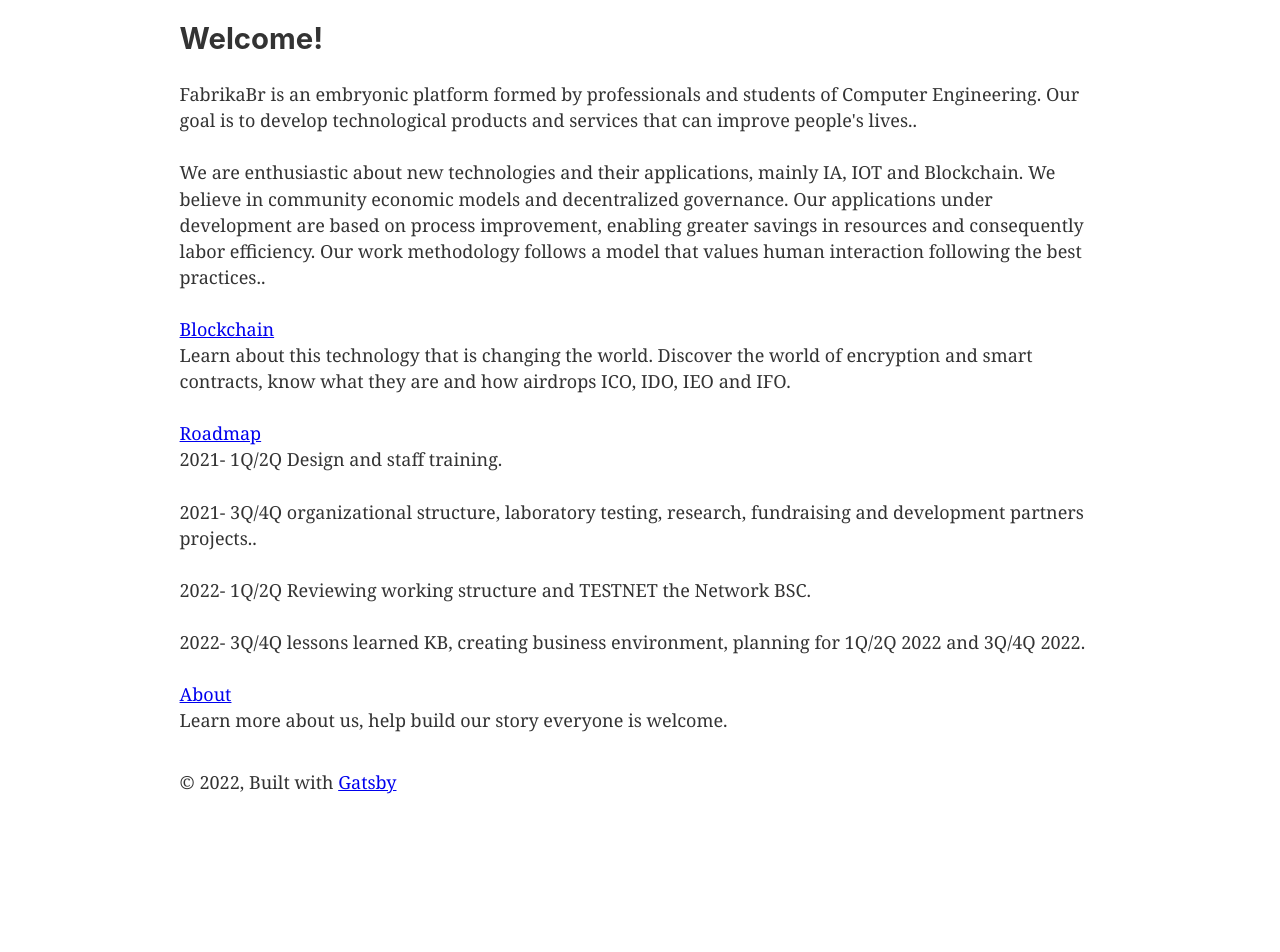
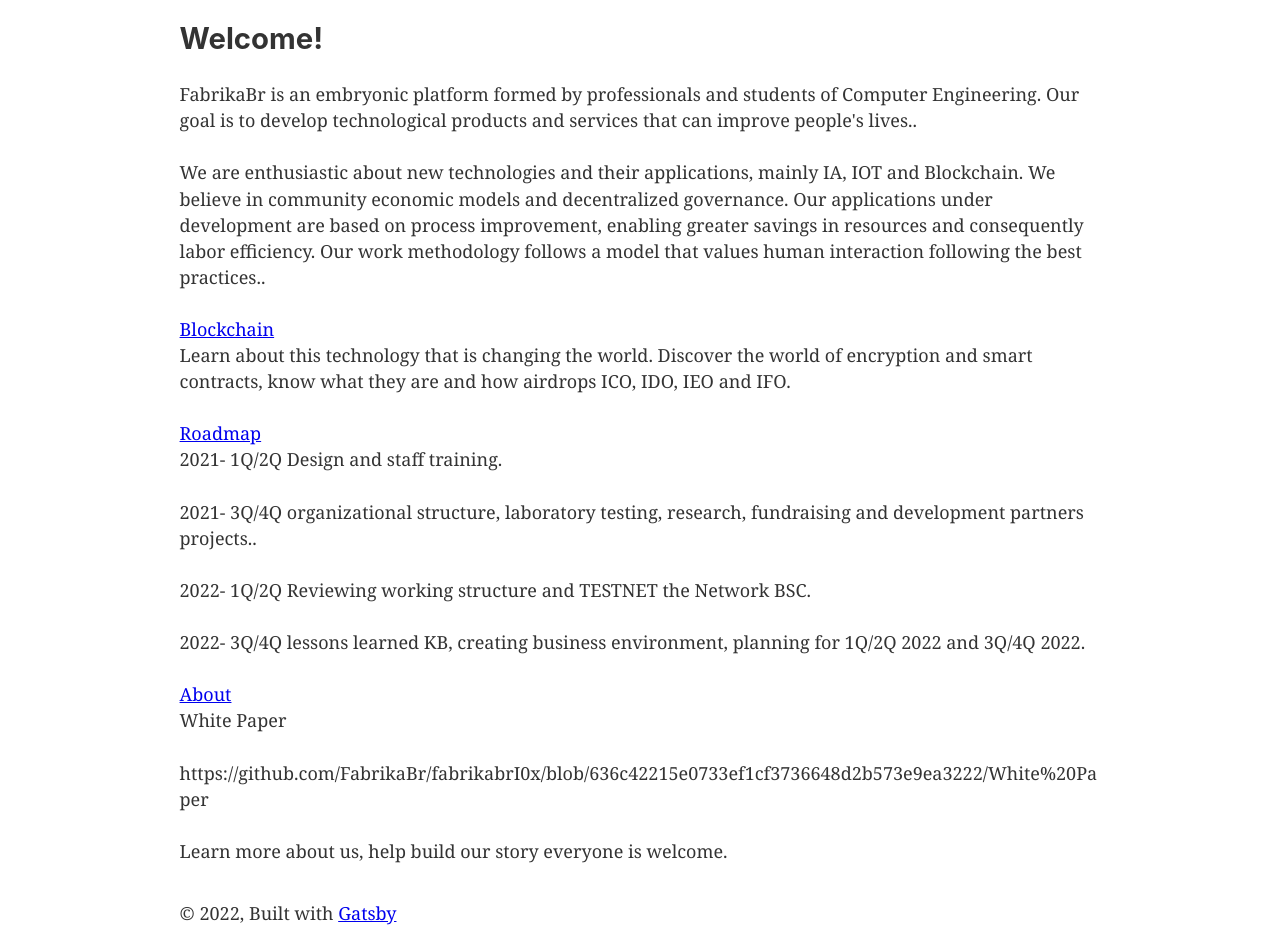
Before and after one commit to FabrikaBr/Boot_mens, a Gatsby site: page / in a window 1280 px wide. Shown: the part 100-1052 px from the top of the page. Before the commit the page ends 922 px from the top, so only its background shows below. Built offline with nearby package versions, Linux system fonts and the light colour scheme; Gatsby itself is replaced by a stand-in of ours.

Commit message:
Update index.js

```diff
--- a/src/pages/index.js
+++ b/src/pages/index.js
@@ -26,6 +26,8 @@
       <p>2022- 3Q/4Q lessons learned KB, creating business environment, planning for 1Q/2Q 2022 and 3Q/4Q 2022. </p>
 
       <Link to="/About/">About</Link>
+      <p>White Paper</p>
+      <p>https://github.com/FabrikaBr/fabrikabrI0x/blob/636c42215e0733ef1cf3736648d2b573e9ea3222/White%20Paper</p>
       <p>Learn more about us, help build our story everyone is welcome.</p>
 
 
```
